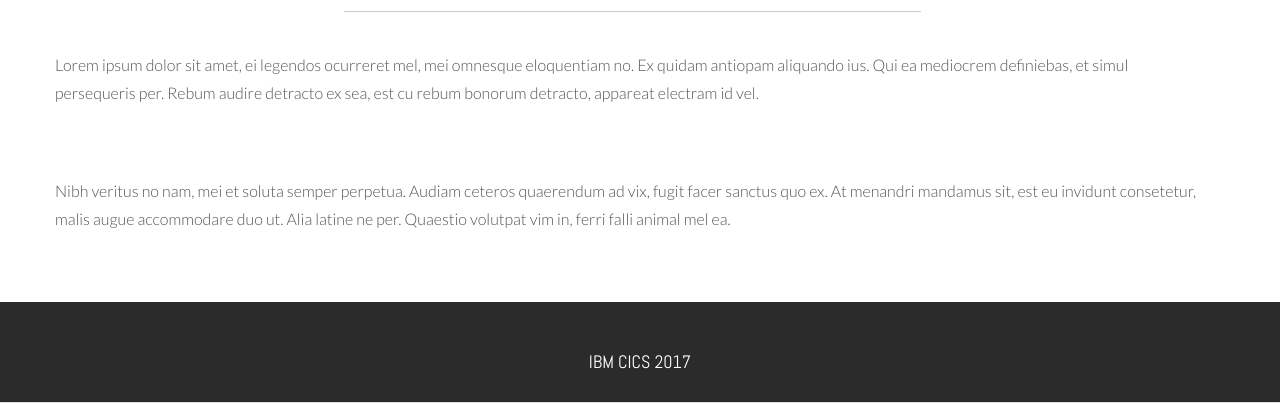
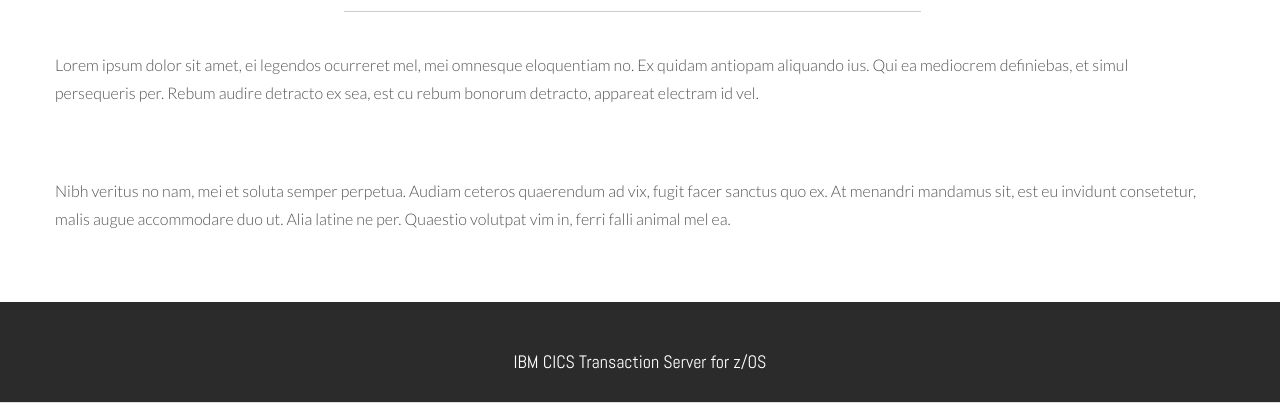
Before and after one commit to cicsdev/cics-nodejs-invoke, a website: page projects/cics-nodejs-invoke/public/about.html in a window 1280 px wide. Shown: the part 709-1112 px from the top of the page. Drawn offline with Linux system fonts and the light colour scheme.

Commit message:
Remove reference to 2017
Update "IBM CICS 2017" text to "IBM CICS Transaction Server for z/OS"

```diff
--- a/projects/cics-nodejs-invoke/public/about.html
+++ b/projects/cics-nodejs-invoke/public/about.html
@@ -104,7 +104,7 @@
 
 	<div id="footerwrap">
 		<div class="container">
-			<h4>IBM CICS 2017</h4>
+			<h4>IBM CICS Transaction Server for z/OS</h4>
 		</div>
 	</div>
 
```
Also changed, not shown: projects/cics-nodejs-invoke/public/assets/index.html (+1 -1 lines), projects/cics-nodejs-invoke/public/fullcatalogue.html (+1 -1 lines), projects/cics-nodejs-invoke/public/index.html (+1 -1 lines).
